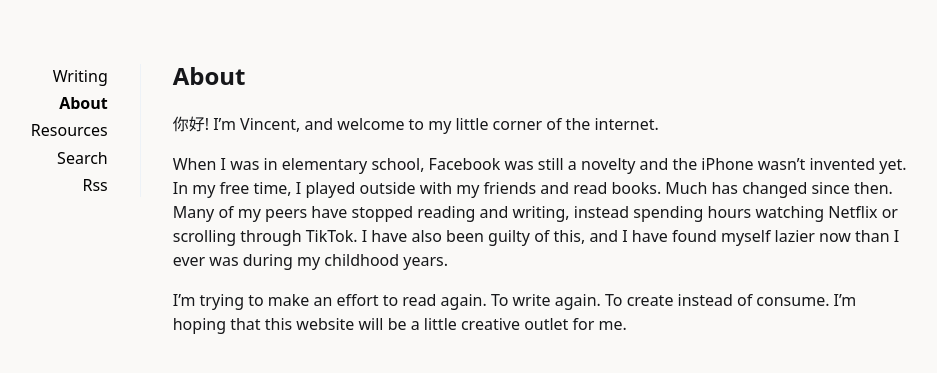
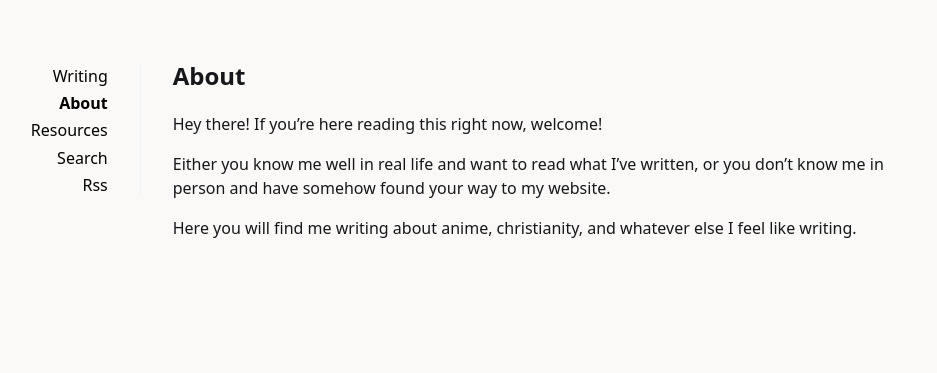
Before and after one commit to tnecniv22/tnecniv22.github.io, a Jekyll site: the page built from _pages/about.md, in a window 1280 px wide. Shown: the top 373 px of the page, without its empty margins (180-1117 px from the left). Built offline with Jekyll 4.4.1, drawn with Linux system fonts in a browser that asks for light colours.

```diff
--- a/_pages/about.md
+++ b/_pages/about.md
@@ -3,8 +3,11 @@ layout: page
 title: About
 ---
 
-你好! I'm Vincent, and welcome to my little corner of the internet.
+Hey there! If you're here reading this right now, welcome!
 
-When I was in elementary school, Facebook was still a novelty and the iPhone wasn't invented yet. In my free time, I played outside with my friends and read books. Much has changed since then. Many of my peers have stopped reading and writing, instead spending hours watching Netflix or scrolling through TikTok. I have also been guilty of this, and I have found myself lazier now than I ever was during my childhood years.
+Either you know me well in real life and want to read what I've written, or you don't know me in person and have somehow found your way to my website.
 
-I'm trying to make an effort to read again. To write again. To create instead of consume. I'm hoping that this website will be a little creative outlet for me.
+
+
+
+Here you will find me writing about anime, christianity, and whatever else I feel like writing.
```
Also changed, not shown: _posts/2024-01-14-eminence.md (+4 -4 lines).
